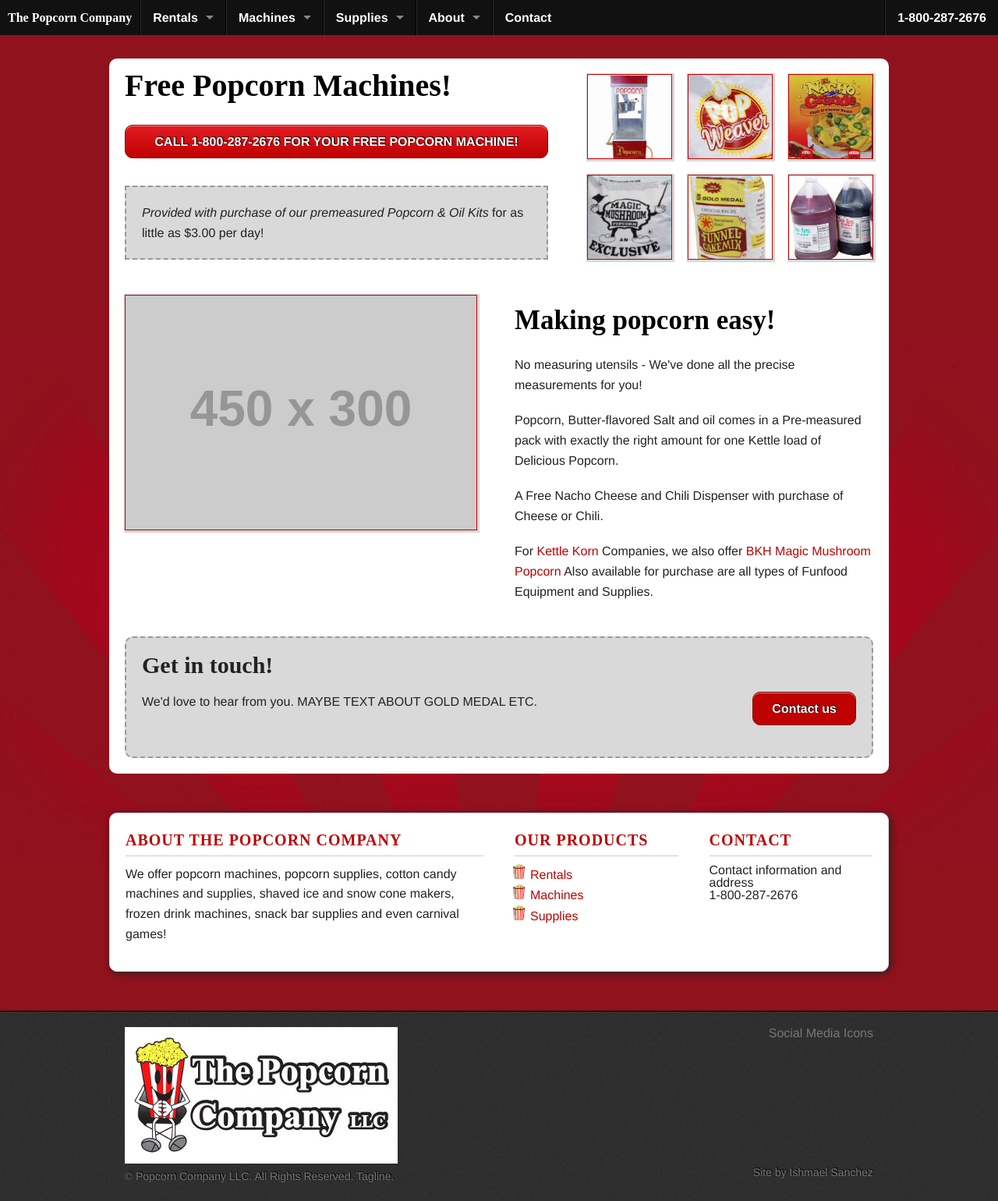
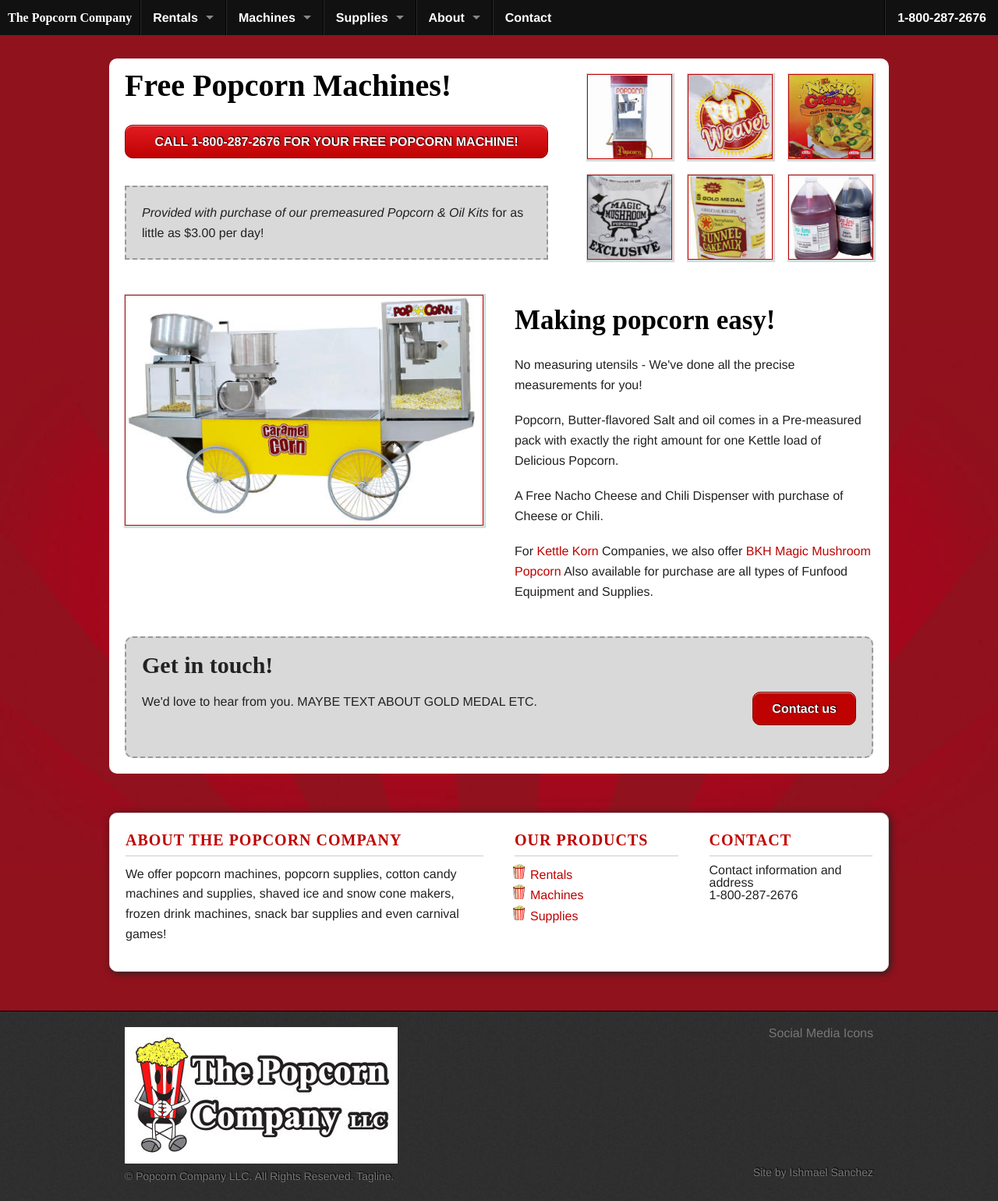
Before and after one commit to popcorncompanyllc/ishmaelsanchez.github.io, a Jekyll site: the page built from index.html, in a window 1280 px wide. Shown: the whole page at 78% size. Built offline with Jekyll 4.4.1, drawn with Linux system fonts in a browser that asks for light colours; some web fonts are replaced; Markdown is read by kramdown in place of the engine named in the settings; the list of posts is cut into pages by our own code.

Commit message:
Add caramel corn image to homepage

```diff
--- a/index.html
+++ b/index.html
@@ -34,7 +34,7 @@ title: Los Angeles Popcorn Free Popcorn Machine Program
 </div>
 <div class="row home-highlights">
   <div class="large-6 columns">
-    <img class="featured" src="http://placehold.it/450x300&amp;text=[Highlight Image]" />
+    <img class="featured" src="img/caramel-corn-popcorn.jpg" alt="Caramel Corn Popcorn" />
   </div>
   <div class="large-6 columns">
     <h2>Making popcorn easy!</h2>
```
